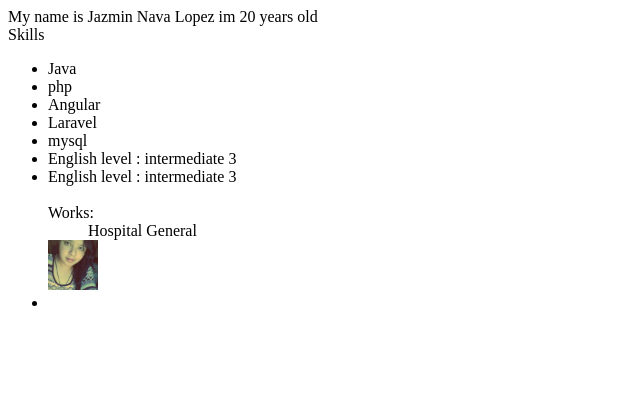
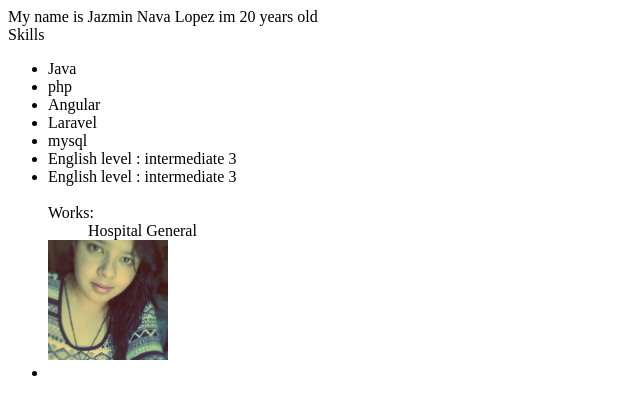
Before and after one commit to Jazminnava/test, a plain HTML site: page index.html in a window 1280 px wide. Shown: the whole page, without its empty margins (0-640 px from the left). Drawn offline with Linux system fonts and the light colour scheme.

Commit message:
mofificar index.html

```diff
--- a/index.html
+++ b/index.html
@@ -20,7 +20,7 @@ My name is  Jazmin Nava Lopez im 20 years old
 <br>Works:
 <ul>Hospital General</ul>
 
-<img src="1.jpg"  width="50" height="50" class="rounded float-left" alt="...">
+<img src="1.jpg"  width="120" height="120" class="rounded float-left" alt="...">
 
 
 	<li></li>
```
